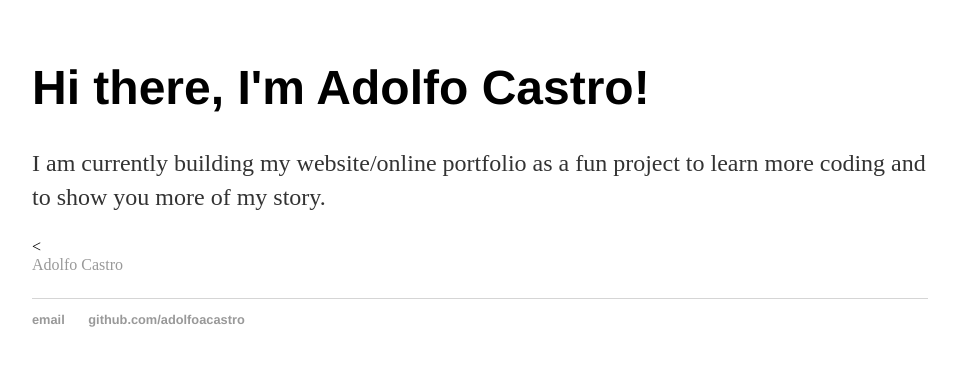
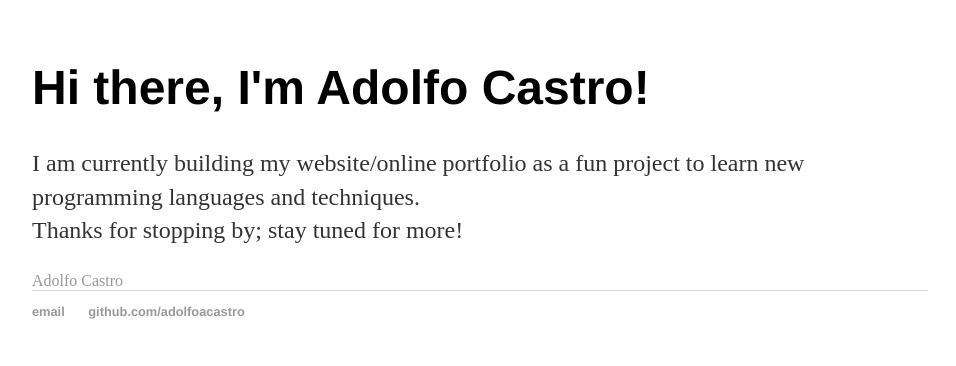
Before and after one commit to adolfoacastro/adolfoacastro.github.io, a Jekyll site: the page built from index.html, in a window 1280 px wide. Shown: the top 366 px of the page, without its empty margins (160-1116 px from the left). Built offline with Jekyll 4.4.1, drawn with Linux system fonts in a browser that asks for light colours; comment, search, counter and statistics services are not loaded.

Commit message:
Update index.html
Edit main body content

```diff
--- a/index.html
+++ b/index.html
@@ -2,12 +2,16 @@
 layout: default
 title: Adolfo Castro, My Portfolio
 ---
-<div class="blurb">
-	<h1>Hi there, I'm Adolfo Castro!</h1>
-	<p>I am currently building my website/online portfolio as a fun project to learn more coding and to show you more of my story.</p>
-</div><
+<div class="container">
+	<h1>
+		Hi there, I'm Adolfo Castro!
+	</h1>
+	<p>
+		I am currently building my website/online portfolio as a fun project to learn new programming languages and techniques.
+		<br>Thanks for stopping by; stay tuned for more!
+	</p>
+</div>
 
 <div class="LI-profile-badge"  data-version="v1" data-size="large" data-locale="en_US" data-type="horizontal" data-theme="dark" data-vanity="adolfoacastro">
 	<a class="LI-simple-link" href='https://www.linkedin.com/in/adolfoacastro?trk=profile-badge'>Adolfo Castro</a>
-<p></p>
 </div>
```
